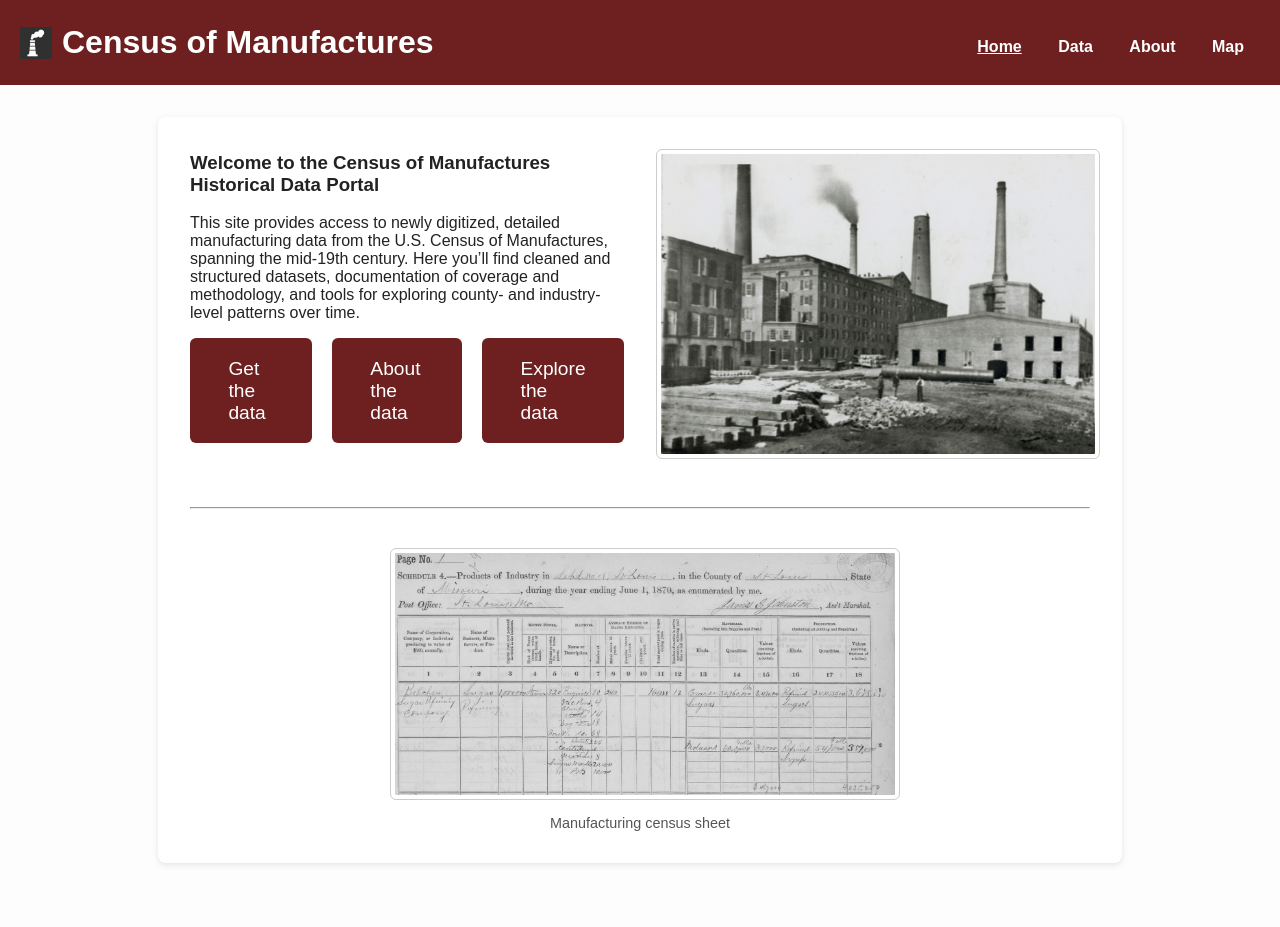
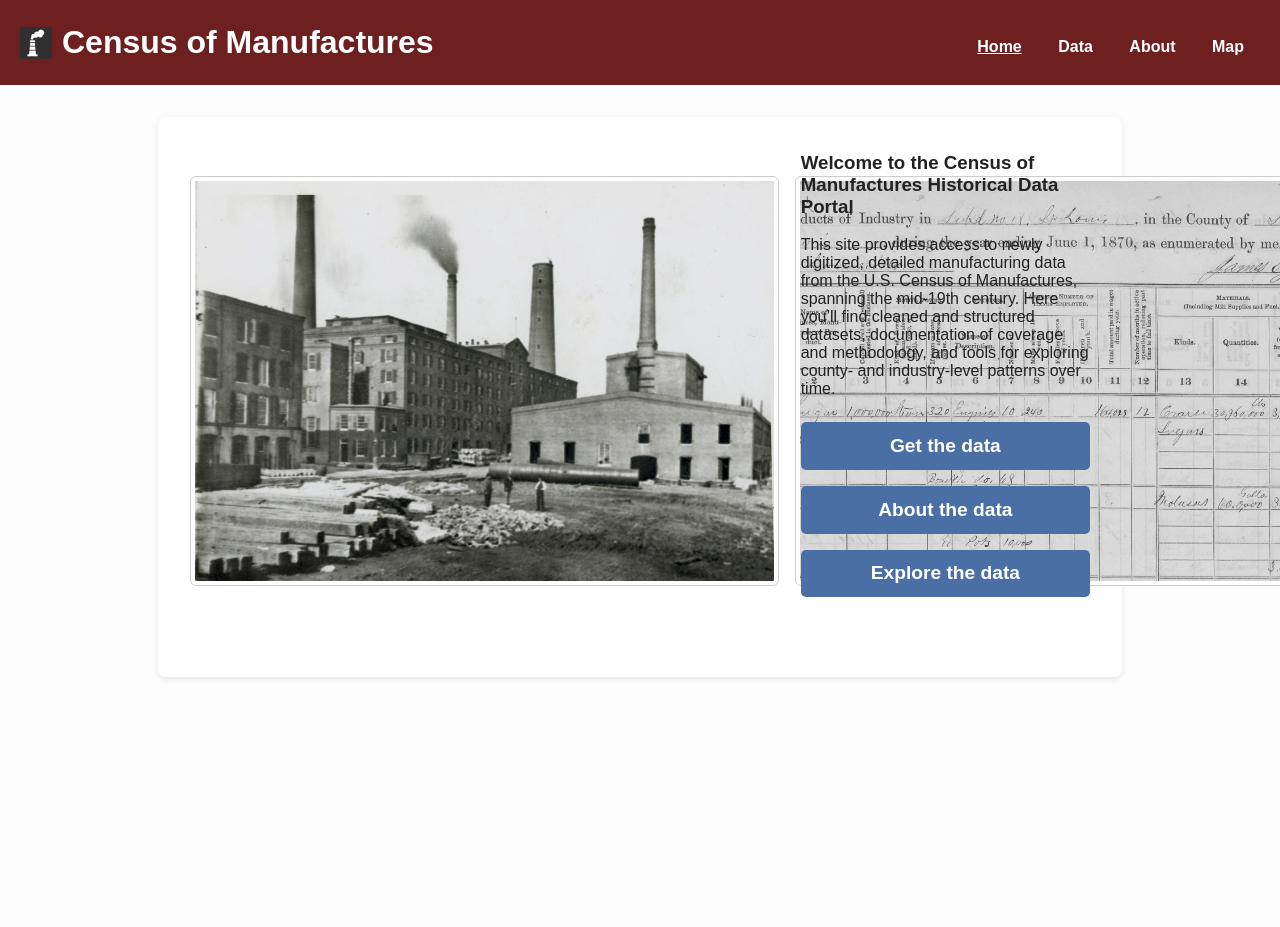
Before and after one commit to allen-otterstrom/CMF_data, a Jekyll site: the page built from index.md, in a window 1280 px wide. Built offline with Jekyll 4.4.1, drawn with Linux system fonts in a browser that asks for light colours; after the commit the page ends 900 px from its top, so only the background shows below that; some of the changed lines change nothing that is shown.

Commit message:
Update index.md

```diff
--- a/index.md
+++ b/index.md
@@ -3,7 +3,71 @@ layout: default
 title: Historical Census of Manufactures Microdata
 ---
 
+<style>
+/* Remove content box only for this page */
+body.page-index main {
+  background: none;
+  box-shadow: none;
+  padding: 0;
+  max-width: 100%;
+}
+
+/* Hero section with big images and text */
+.hero-container {
+  display: flex;
+  flex-wrap: wrap;
+  align-items: center;
+  gap: 2rem;
+  margin-bottom: 2rem;
+}
+
+.hero-images {
+  flex: 2;
+  display: flex;
+  gap: 1rem;
+}
+
+.hero-images img {
+  width: 100%;
+  height: auto;
+  border-radius: 6px;
+  object-fit: cover;
+}
+
+.hero-text {
+  flex: 1;
+  min-width: 250px;
+}
+
+/* Vertical buttons */
+.button-container {
+  display: flex;
+  flex-direction: column;
+  gap: 1rem;
+  margin-top: 1.5rem;
+}
+
+.button-container a {
+  display: inline-block;
+  padding: 0.8rem 1.2rem;
+  background: #4a6fa5;
+  color: white;
+  text-decoration: none;
+  text-align: center;
+  border-radius: 5px;
+  font-weight: bold;
+}
+
+.button-container a:hover {
+  background: #3c5a85;
+}
+</style>
+
 <div class="hero-container">
+  <div class="hero-images">
+    <img src="/CMF_data/assets/images/Belchers.jpg" alt="Historical photo 1">
+    <img src="/CMF_data/assets/images/belchers_sheet.png" alt="Historical photo 2">
+  </div>
   <div class="hero-text">
     <h3>Welcome to the Census of Manufactures Historical Data Portal</h3>
     <p>
@@ -16,65 +80,4 @@ title: Historical Census of Manufactures Microdata
       <a href="explore.html">Explore the data</a>
     </div>
   </div>
-  <div class="hero-image">
-    <img src="/CMF_data/assets/images/Belchers.jpg" alt="Historical photo 1">
-  </div>
 </div>
-
-<hr>
-
-<div class="image-gallery">
-  <figure>
-    <img src="/CMF_data/assets/images/belchers_sheet.png" alt="Historical photo 2">
-    <figcaption>Manufacturing census sheet</figcaption>
-  </figure>
-</div>
-
-<style>
-.hero-container {
-  display: flex;
-  flex-wrap: wrap;
-  align-items: center;
-  gap: 2rem;
-  margin-bottom: 2rem;
-}
-
-.hero-text {
-  flex: 1;
-  min-width: 300px;
-}
-
-.hero-image {
-  flex: 1;
-  min-width: 300px;
-}
-
-.hero-image img {
-  width: 100%;
-  height: auto;
-  border-radius: 6px;
-}
-
-.image-gallery {
-  display: flex;
-  justify-content: center;
-  gap: 1.5rem;
-}
-
-.image-gallery figure {
-  text-align: center;
-  max-width: 500px;
-}
-
-.image-gallery img {
-  width: 100%;
-  height: auto;
-  border-radius: 6px;
-}
-
-.image-gallery figcaption {
-  font-size: 0.9rem;
-  color: #555;
-  margin-top: 0.5rem;
-}
-</style>
```
